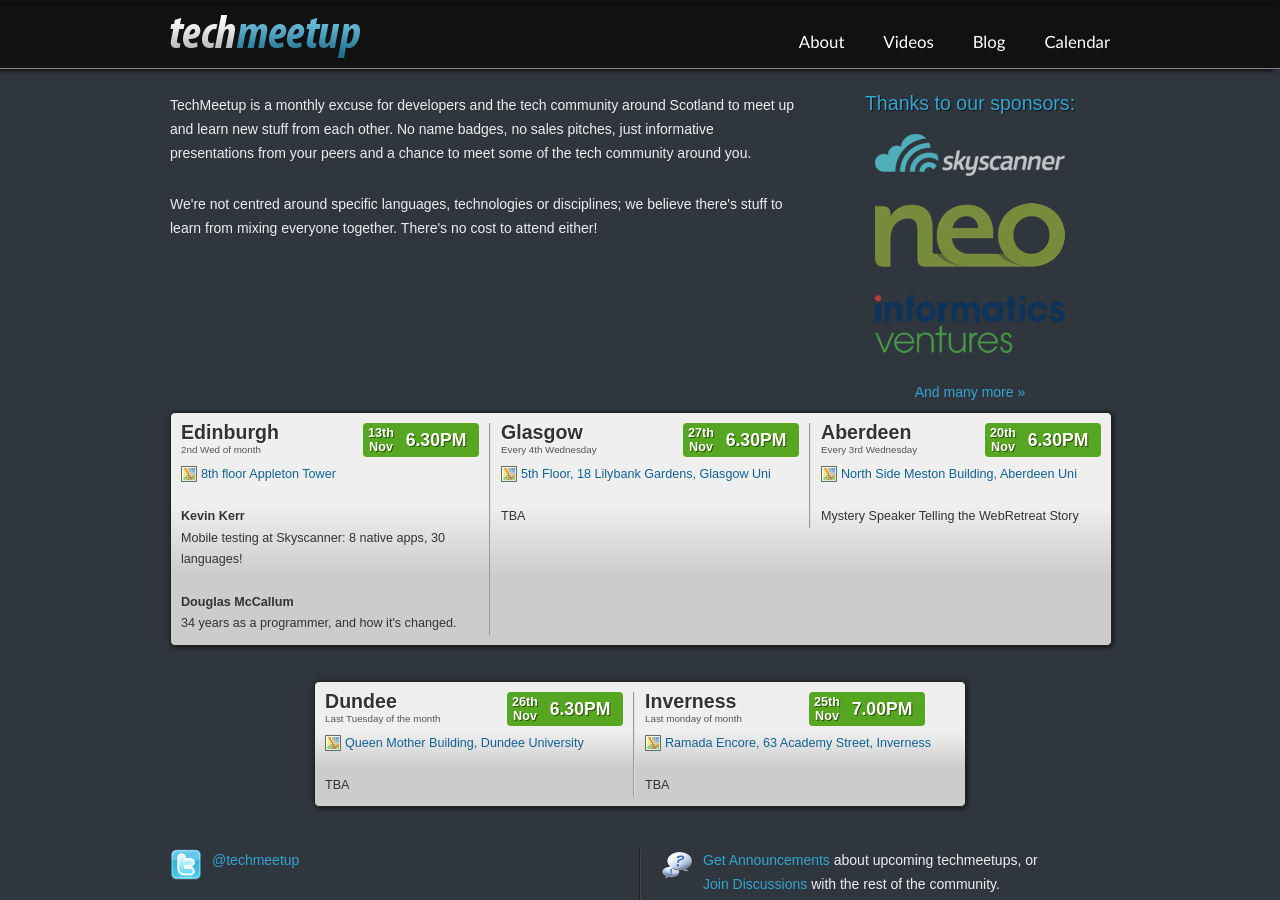
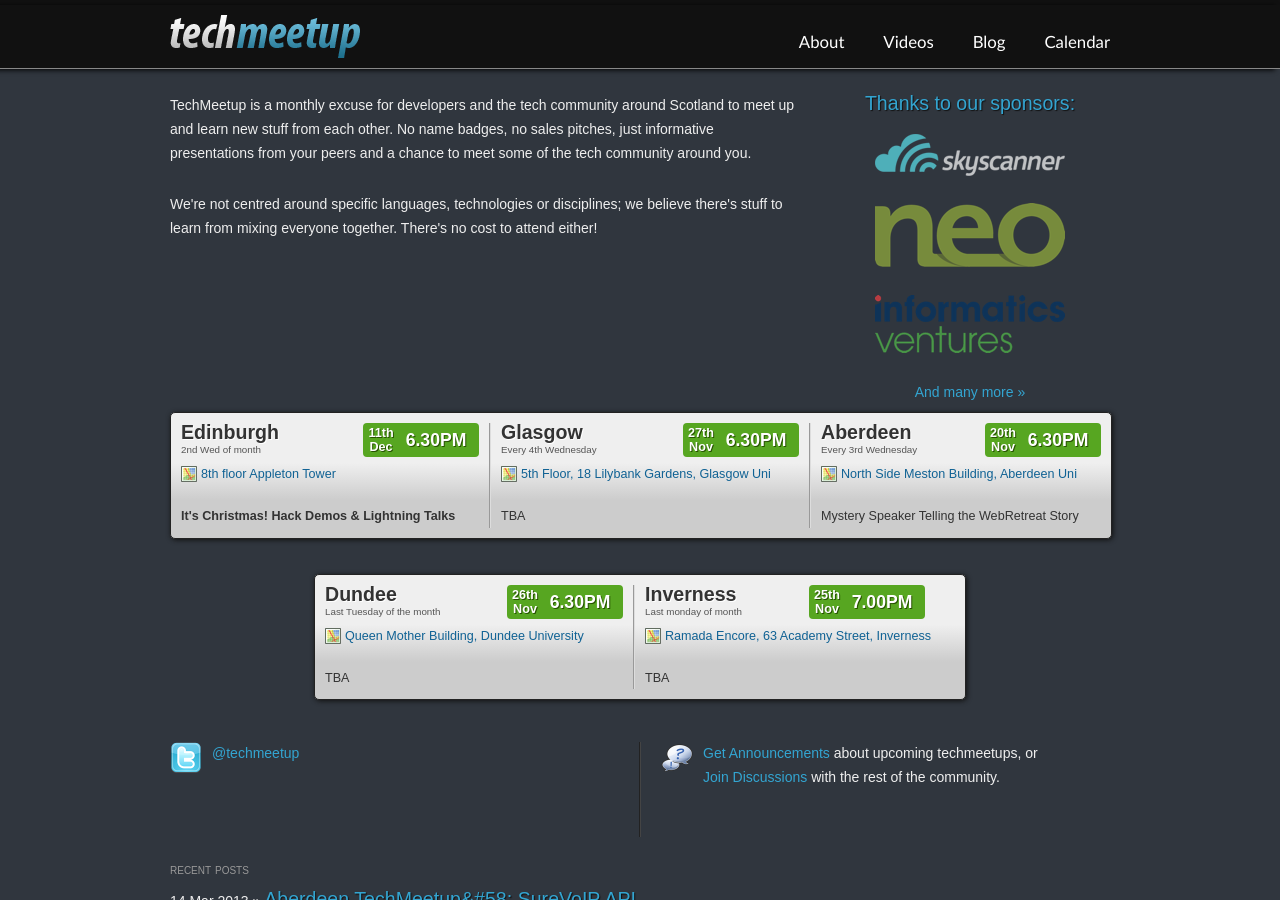
Before and after one commit to techmeetup/techmeetup.co.uk, a Jekyll site: the page built from index.html, in a window 1280 px wide and 900 px high. Built offline with Jekyll 4.4.1, drawn with Linux system fonts in a browser that asks for light colours; Markdown is read by kramdown in place of the engine named in the settings.

Commit message:
Edinburgh December

```diff
--- a/index.html
+++ b/index.html
@@ -34,15 +34,13 @@
     <span>2nd Wed of month</span>
     <p><a href="http://maps.google.co.uk/maps?q=Appleton+Tower,+Crichton+Street,+Edinburgh&amp;hl=en&amp;ll=55.944514,-3.186893&amp;spn=0.010009,0.027874&amp;t=h&amp;z=16&amp;vpsrc=0" class="map">8th floor Appleton Tower</a></p>
     <p>
-      <strong>Kevin Kerr</strong><br>Mobile testing at Skyscanner: 8 native apps, 30 languages!
-      <br><br>
-      <strong>Douglas McCallum</strong><br>34 years as a programmer, and how it's changed.
+      <strong>It's Christmas! Hack Demos & Lightning Talks</strong>
     </p>
     <div class="datewrapper">
       <div class="when">
         <div class="daywrap">
-          <div class="day">13th</div>
-          <div class="month">Nov</div>
+          <div class="day">11th</div>
+          <div class="month">Dec</div>
         </div>
         <div class="time">6.30PM</div>
       </div>
```
